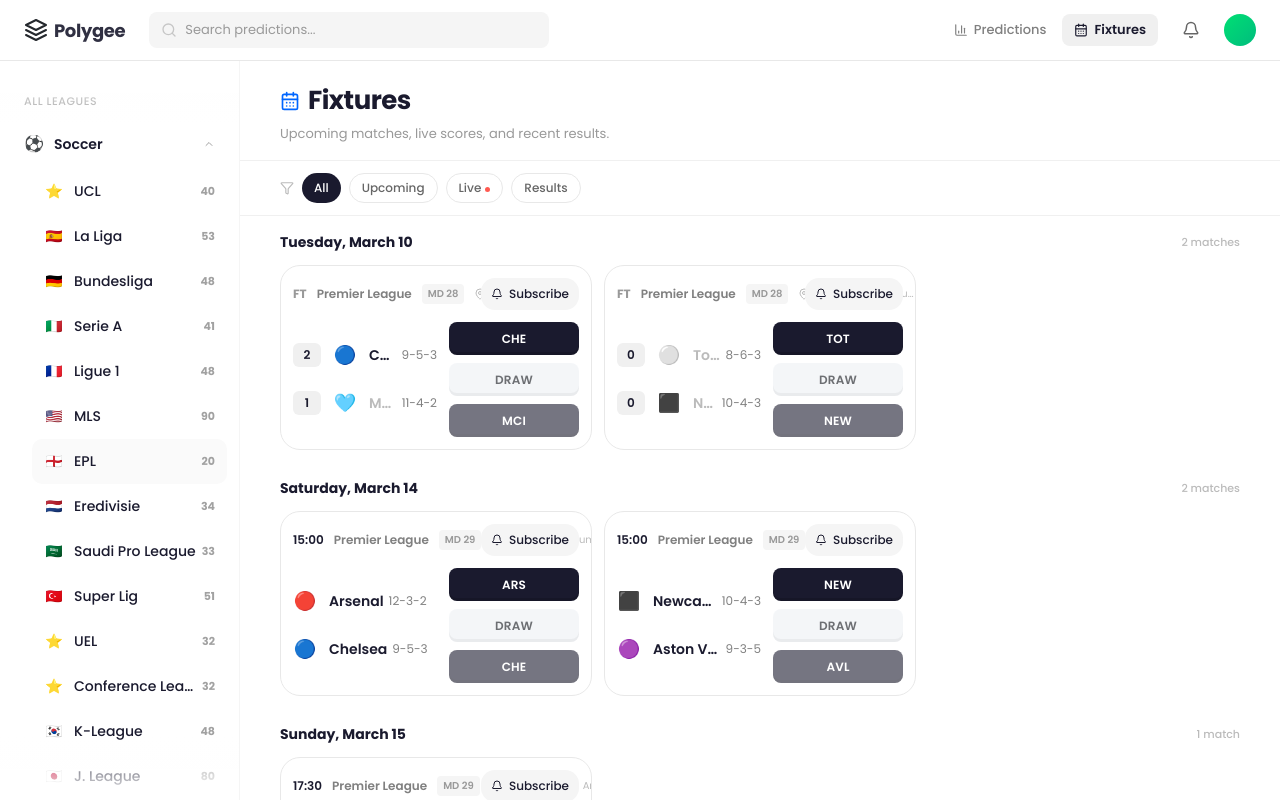
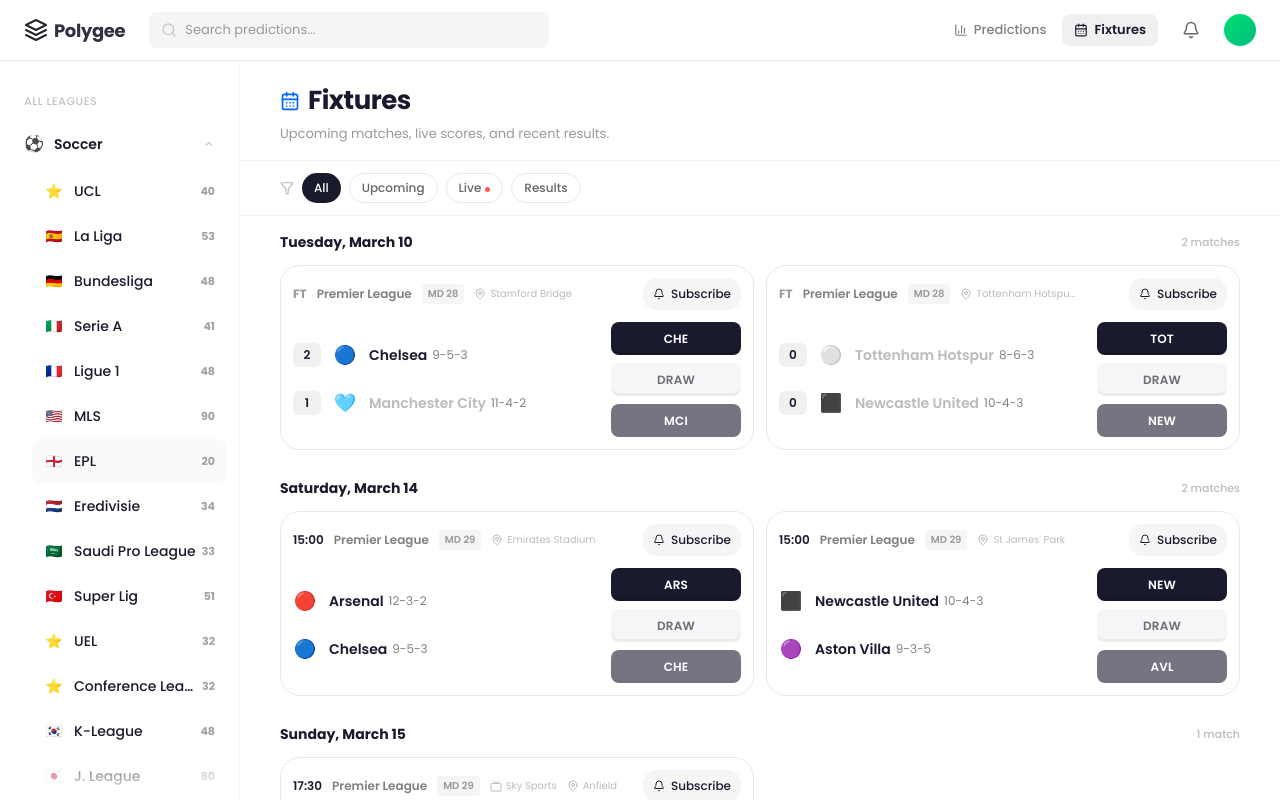
Before and after one commit to ajagatobby/polygee-web, a Next.js app: page /fixtures in a window 1280 px wide. Built offline with nearby package versions, Linux system fonts and the light colour scheme.

Commit message:
fix: change fixtures grid to 2 columns to match predictions page

```diff
--- a/app/fixtures/page.tsx
+++ b/app/fixtures/page.tsx
@@ -123,8 +123,8 @@
                       </span>
                     </div>
 
-                    {/* 3-column grid of fixture cards */}
-                    <div className="grid grid-cols-1 md:grid-cols-2 xl:grid-cols-3 gap-3">
+                    {/* 2-column grid of fixture cards */}
+                    <div className="grid grid-cols-1 md:grid-cols-2 gap-3">
                       {dateFixtures.map((fixture) => (
                         <FixtureCard key={fixture.id} fixture={fixture} />
                       ))}
```
